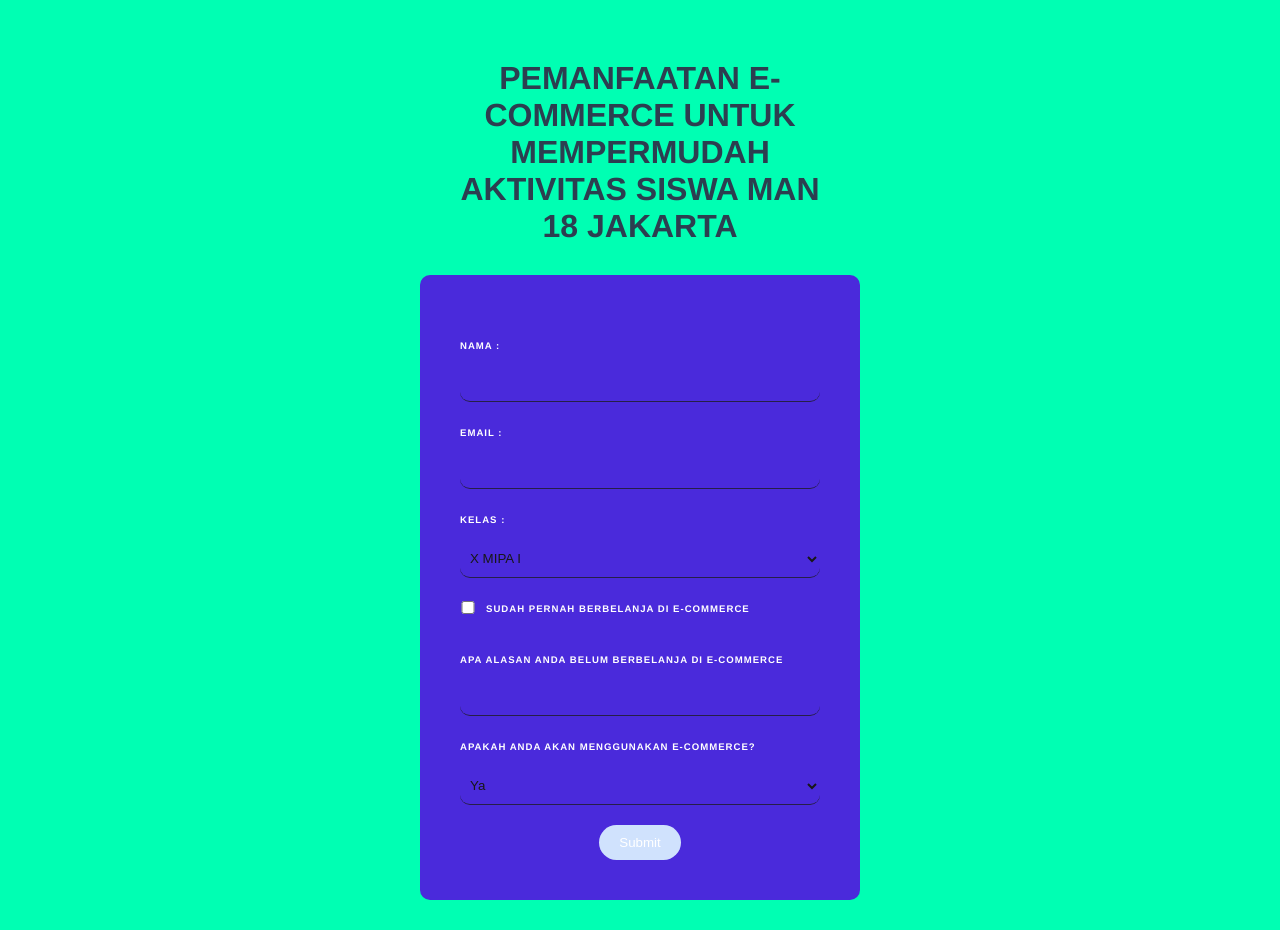
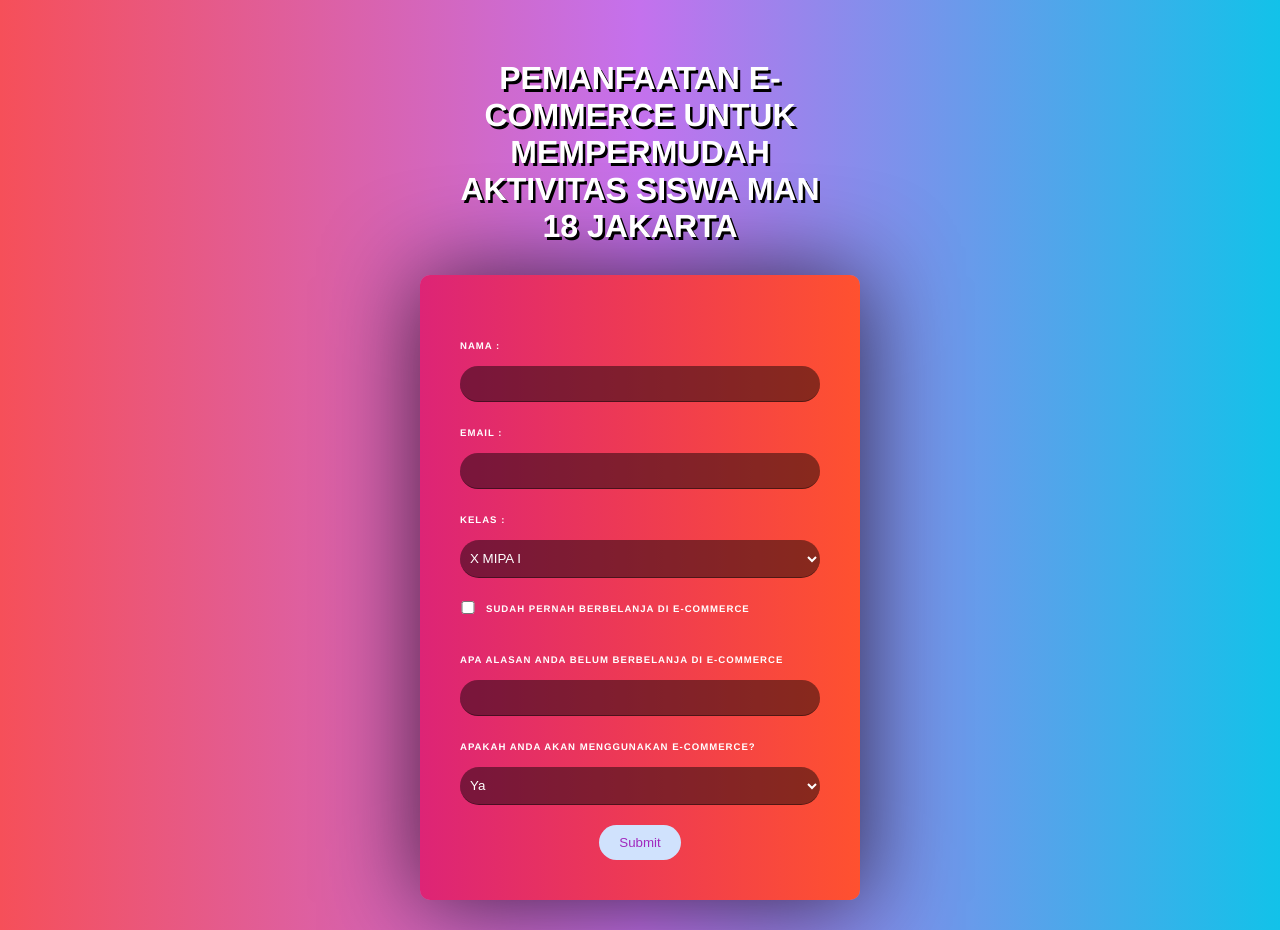
Before and after one commit to KrOxYs/kti-forms, a Vue app: page / in a window 1280 px wide. Built offline with nearby package versions, Linux system fonts and the light colour scheme.

Commit message:
update style

```diff
--- a/public/index.html
+++ b/public/index.html
@@ -5,7 +5,7 @@
     <meta http-equiv="X-UA-Compatible" content="IE=edge" />
     <meta name="viewport" content="width=device-width,initial-scale=1.0" />
     <link rel="icon" href="<%= BASE_URL %>favicon.ico" />
-    <title><%= htmlWebpackPlugin.options.title %></title>
+    <title>KTI Forms</title>
   </head>
   <body>
     <noscript>
--- a/src/App.vue
+++ b/src/App.vue
@@ -2,7 +2,9 @@
   <!-- <ToggleSwitch /> -->
   <div class="opening">
     <h1>PEMANFAATAN E-COMMERCE UNTUK MEMPERMUDAH AKTIVITAS SISWA MAN 18 JAKARTA</h1>
+    <!-- <ToggleSwitch /> -->
   </div>
+
   <SignUpForm />
 </template>
 
@@ -24,15 +26,20 @@ export default {
   -webkit-font-smoothing: antialiased;
   -moz-osx-font-smoothing: grayscale;
   text-align: center;
-  color: #2c3e50;
+  color: #ffffff;
   margin-top: 60px;
 }
 body {
   margin: auto;
-  background: rgb(0, 255, 179);
+  background: #12c2e9; /* fallback for old browsers */
+  background: -webkit-linear-gradient(to right, #f64f59, #c471ed, #12c2e9); /* Chrome 10-25, Safari 5.1-6 */
+  background: linear-gradient(to right, #f64f59, #c471ed, #12c2e9); /* W3C, IE 10+/ Edge, Firefox 16+, Chrome 26+, Opera 12+, Safari 7+ */
 }
 .opening {
   max-width: 400px;
   margin: auto;
 }
+.opening h1 {
+  text-shadow: 2.5px 2.5px black;
+}
 </style>
--- a/src/components/Alert.vue
+++ b/src/components/Alert.vue
@@ -43,16 +43,15 @@ body {
   height: 100vh;
   margin: 0;
   padding: 0;
-  width: 100%;
 }
 .modal {
-  width: 100%;
   background-color: rgba(0, 0, 0, 0.5);
+  width: 500px;
 }
 label {
   background: skyblue;
   color: white;
-  padding: 0.5em 1em;
+  padding: 0.3em 1em;
   border-radius: 4px;
 }
 @keyframes appear {
@@ -64,7 +63,7 @@ label {
 
 dialog {
   animation: appear 350ms ease-in 1;
-  max-width: 500px;
+  max-width: 300px;
   display: block;
 }
 </style>
--- a/src/components/SignUpForms.vue
+++ b/src/components/SignUpForms.vue
@@ -1,5 +1,5 @@
 <template>
-  <Alert :btnText="'Terima Kasih ' + name + ' sudah mengisi form ini '" closeName="Close" v-if="showModal" @click="deleteFormsInput" />
+  <Alert :btnText="'Terima Kasih ' + name + ' sudah mengisi form ini '" v-if="showModal" closeName="Close" @click="deleteFormsInput" />
   <form name="submit-to-google-sheet">
     <label for="name">Nama : </label>
     <!-- menggunakan v-model untuk mengsingkronisasikan dengan property yang di inginkan  -->
@@ -21,9 +21,12 @@
       <option value="X MIPA II">X MIPA II</option>
       <option value="X IPS I">X IPS I</option>
       <option value="X IPS II">X IPS II</option>
-      <option value="X IPS III">X IPS III</option>
+      <option value="X AGAMA">X AGAMA</option>
       <option value="XI IPA I">XI IPA I</option>
       <option value="XI IPA II">XI IPA II</option>
+      <option value="XI IPS I">XI IPS I</option>
+      <option value="XI IPS II">XI IPS II</option>
+      <option value="XI IPS III">XI IPS III</option>
       <option value="XII IPA I">XII IPA I</option>
       <option value="XII IPA II">XII IPA II</option>
       <option value="XII IPS I">XII IPS I</option>
@@ -155,10 +158,16 @@ export default {
 form {
   max-width: 360px;
   margin: 30px auto;
-  background-color: rgb(74, 42, 219);
+  background: #ff512f; /* fallback for old browsers */
+  background: -webkit-linear-gradient(to right, #dd2476, #ff512f); /* Chrome 10-25, Safari 5.1-6 */
+  background: linear-gradient(to right, #dd2476, #ff512f); /* W3C, IE 10+/ Edge, Firefox 16+, Chrome 26+, Opera 12+, Safari 7+ */
+
   text-align: left;
   padding: 40px;
   border-radius: 10px;
+  box-shadow: 1px 2px 95px 1px rgba(0, 0, 0, 0.7);
+  -webkit-box-shadow: 1px 2px 95px 1px rgba(0, 0, 0, 0.7);
+  -moz-box-shadow: 1px 2px 95px 1px rgba(0, 0, 0, 0.7);
 }
 .btn:disabled {
   background: #d0e2fd;
@@ -172,6 +181,7 @@ label {
   letter-spacing: 1px;
   font-weight: bold;
 }
+
 input,
 select {
   display: block;
@@ -180,11 +190,11 @@ select {
   display: block;
   box-sizing: border-box;
   border: none;
-  border-radius: 10px;
-  background: rgb(74, 42, 219);
-  border-bottom: 1px solid rgba(29, 28, 28, 0.774);
+  border-radius: 20px;
+  background: rgba(0, 0, 0, 0.459);
+  border-bottom: 1px solid rgba(0, 0, 0, 0.397);
 
-  color: rgb(24, 23, 23);
+  color: rgb(255, 255, 255);
 }
 input[type='checkbox'] {
   display: inline-block;
@@ -197,7 +207,7 @@ input[type='checkbox'] {
   display: inline-block;
   margin: 20px 10px 0 0;
   padding: 6px 12px;
-  background-color: #eee;
+  background-color: rgb(238, 238, 238);
   border-radius: 20px;
   font-size: 12px;
   letter-spacing: 1px;
@@ -210,7 +220,7 @@ button {
   border: none;
   padding: 10px 20px;
   margin-top: 20px;
-  color: white;
+  color: rgb(161, 41, 190);
   border-radius: 20px;
 }
 .submitt {
--- a/src/components/ToggleSwitch.vue
+++ b/src/components/ToggleSwitch.vue
@@ -1,15 +1,35 @@
 <template>
   <label class="switch">
-    <input type="checkbox" />
+    <input type="checkbox" v-model="changeTheme" />
     <span class="slider round"></span>
   </label>
+  <p>{{ changeTheme }}</p>
+  <!-- <input type="checkbox" id="time" />
+  <label for="time">Night</label> -->
 </template>
 
 <script>
-export default {};
+import { reactive } from '@vue/reactivity';
+export default {
+  data() {
+    return {
+      changeTheme: false,
+    };
+  },
+  setup() {
+    if (changeTheme == true) {
+      const styleObj = reactive({
+        backgroundColor: 'black',
+      });
+    }
+  },
+};
 </script>
 
 <style>
+body {
+  background-color: black;
+}
 .switch {
   position: relative;
   display: inline-block;
@@ -32,7 +52,7 @@ export default {};
   left: 0;
   right: 0;
   bottom: 0;
-  background-color: rgb(240, 161, 72);
+  background-color: orange;
   -webkit-transition: 0.4s;
   transition: 0.4s;
 }
@@ -44,17 +64,17 @@ export default {};
   width: 26px;
   left: 4px;
   bottom: 4px;
-  background-color: rgb(255, 255, 255);
+  background-color: white;
   -webkit-transition: 0.4s;
   transition: 0.4s;
 }
 
 input:checked + .slider {
-  background-color: #000000;
+  background-color: black;
 }
 
 input:focus + .slider {
-  box-shadow: 0 0 1px #2196f3;
+  box-shadow: 0 0 1px black;
 }
 
 input:checked + .slider:before {
```
